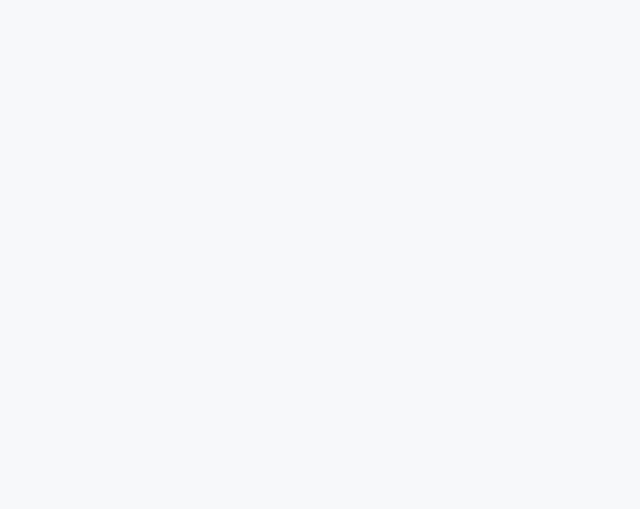
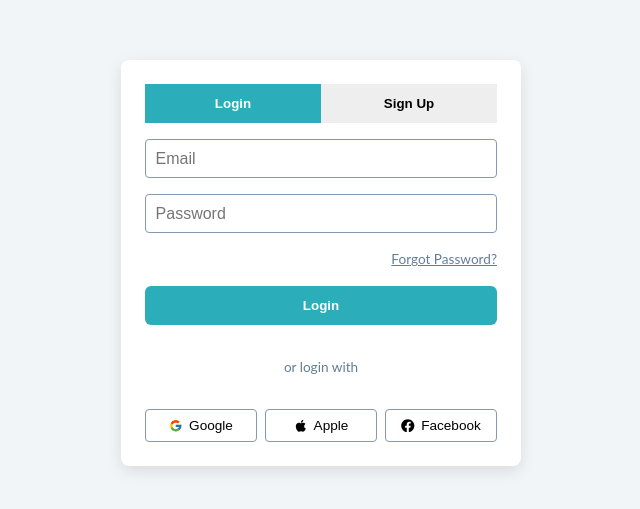
Before and after one commit to GUMELINNOVATION/ENDURR, a React (Create React App) app: page /Auth-page/auth in a window 1280 px wide. Before the commit this address had no page. Shown: the part 137-646 px from the top of the page, without its empty margins (319-959 px from the left). Built offline with nearby package versions, Linux system fonts and the light colour scheme.

Commit message:
first commit

```diff
--- a/src/App.js
+++ b/src/App.js
@@ -9,7 +9,8 @@ import HowItWorks from "./component/HowItWorks";
 import FAQ from "./component/FAQ";
 import Testimonials from "./component/Testimonials";
 import Footer from "./component/Footer";
-import Dashboard from "./dashboard"; // assuming dashboard/index.js exports default
+import Dashboard from "./dashboard";
+import AuthPage from "./Auth-page/auth";
 
 function Home() {
   return (
@@ -32,6 +33,8 @@ function App() {
     <Router>
       <Routes>
         <Route path="/" element={<Home />} />
+        <Route path="/Auth-page/auth" element={<AuthPage />} />{" "}
+        {/* Added auth route */}
         <Route path="/dashboard" element={<Dashboard />} />
       </Routes>
     </Router>
--- /dev/null
+++ b/src/Auth-page/AuthPage.css
@@ -0,0 +1,120 @@
+.auth-container {
+  min-height: 100vh;
+  background-color: hsl(210, 36%, 96%);
+  font-family: "Lato", sans-serif;
+  color: hsl(209, 61%, 16%);
+  display: flex;
+  align-items: center;
+  justify-content: center;
+  padding: 2rem;
+}
+
+.auth-tabs {
+  display: flex;
+  width: 100%;
+  max-width: 400px;
+  margin-bottom: 1rem;
+}
+
+.auth-tab {
+  flex: 1;
+  padding: 0.75rem;
+  font-weight: 700;
+  background-color: #eee;
+  border: none;
+  cursor: pointer;
+  transition: background-color 0.3s ease;
+}
+
+.auth-tab.active {
+  background-color: hsl(185, 62%, 45%);
+  color: #fff;
+}
+
+.auth-card {
+  background-color: #fff;
+  padding: 1.5rem;
+  border-radius: 8px;
+  box-shadow: 0 5px 15px rgba(0, 0, 0, 0.1);
+  width: 100%;
+  max-width: 400px;
+}
+
+.auth-form {
+  display: flex;
+  flex-direction: column;
+  gap: 1rem;
+}
+
+.auth-form input,
+.auth-form select {
+  padding: 0.6rem;
+  border: 1px solid hsl(209, 23%, 60%);
+  border-radius: 4px;
+  font-size: 1rem;
+  width: 100%;
+}
+
+.name-fields {
+  display: flex;
+  gap: 1rem;
+}
+
+.name-fields input {
+  flex: 1;
+}
+
+.forgot-password {
+  text-align: right;
+  font-size: 0.85rem;
+  color: hsl(210, 22%, 49%);
+  cursor: pointer;
+  text-decoration: underline;
+}
+
+.auth-btn {
+  padding: 0.75rem;
+  background-color: hsl(185, 62%, 45%);
+  color: #fff;
+  border: none;
+  border-radius: 6px;
+  cursor: pointer;
+  font-weight: 700;
+  transition: background-color 0.3s ease;
+}
+
+.auth-btn:hover {
+  background-color: hsl(184, 77%, 34%);
+}
+
+.divider {
+  text-align: center;
+  font-size: 0.85rem;
+  color: hsl(210, 22%, 49%);
+  margin: 1rem 0;
+}
+
+.social-btns {
+  display: flex;
+  justify-content: space-between;
+  gap: 0.5rem;
+}
+
+.social-btns button {
+  flex: 1;
+  padding: 0.5rem;
+  border: 1px solid hsl(209, 23%, 60%);
+  border-radius: 4px;
+  background-color: #fff;
+  display: flex;
+  align-items: center;
+  justify-content: center;
+  gap: 0.4rem;
+  font-size: 0.85rem;
+  cursor: pointer;
+  transition: background-color 0.2s ease;
+}
+
+.social-btns button:hover {
+  background-color: hsl(210, 36%, 92%);
+}
--- /dev/null
+++ b/src/Auth-page/auth.js
@@ -0,0 +1,81 @@
+import React, { useState } from "react";
+import { useNavigate } from "react-router-dom";
+import { FcGoogle } from "react-icons/fc";
+import { FaApple, FaFacebook } from "react-icons/fa";
+import "./AuthPage.css";
+
+const AuthPage = () => {
+  const [tab, setTab] = useState("login");
+  const navigate = useNavigate();
+
+  const handleLogin = (e) => {
+    e.preventDefault();
+
+    // Dummy logic - replace with real auth check
+    const email = e.target.email.value;
+    const password = e.target.password.value;
+
+    if (email === "test@example.com" && password === "password") {
+      navigate("/dashboard"); // ✅ redirect
+    } else {
+      alert("Invalid login credentials");
+    }
+  };
+
+  return (
+    <div className="auth-container">
+      <div className="auth-card">
+        <div className="auth-tabs">
+          <button
+            type="button"
+            className={`auth-tab ${tab === "login" ? "active" : ""}`}
+            onClick={() => setTab("login")}
+          >
+            Login
+          </button>
+          <button
+            type="button"
+            className={`auth-tab ${tab === "signup" ? "active" : ""}`}
+            onClick={() => setTab("signup")}
+          >
+            Sign Up
+          </button>
+        </div>
+
+        {tab === "login" ? (
+          <form className="auth-form" onSubmit={handleLogin}>
+            <input type="email" name="email" placeholder="Email" required />
+            <input
+              type="password"
+              name="password"
+              placeholder="Password"
+              required
+            />
+            <div className="forgot-password">Forgot Password?</div>
+            <button type="submit" className="auth-btn">
+              Login
+            </button>
+            <div className="divider">or login with</div>
+            <div className="social-btns">
+              <button type="button">
+                <FcGoogle /> Google
+              </button>
+              <button type="button">
+                <FaApple /> Apple
+              </button>
+              <button type="button">
+                <FaFacebook /> Facebook
+              </button>
+            </div>
+          </form>
+        ) : (
+          <form className="auth-form" onSubmit={(e) => e.preventDefault()}>
+            {/* Sign-up form code remains unchanged */}
+          </form>
+        )}
+      </div>
+    </div>
+  );
+};
+
+export default AuthPage;
--- a/src/component/Footer.js
+++ b/src/component/Footer.js
@@ -27,7 +27,7 @@ const Footer = () => {
         })}
       </ul>
       <p className="copyright">
-        copyright &copy; Backroads travel tours company
+        &copy; 2025 Gumel Innovation.
         <span id="date"></span> all rights reserved
       </p>
     </footer>
--- a/src/component/Hero.js
+++ b/src/component/Hero.js
@@ -11,9 +11,10 @@ const Hero = () => {
           Schedule your gym sessions, stay motivated, and crush your fitness
           goals together!
         </p>
-        <a href="#tours" className="btn hero-btn">
+
+        <Link to="./Auth-page/auth" className="btn hero-btn">
           Join for free
-        </a>
+        </Link>
 
         {/* Use Link for client-side navigation */}
         <Link to="/dashboard" className="btn hero-btn">
--- a/src/data.js
+++ b/src/data.js
@@ -38,7 +38,7 @@ export const socialLink = [
   {
     id: 3,
     href: "https://www.twitter.com",
-    icon: "fab fa-squarespace",
+    icon: "fab fa-instagram",
   },
 ];
 
```
Also changed, not shown: src/component/ui/button.js (+10 -8 lines), src/component/ui/card.js (+6 -9 lines), src/component/ui/input.js (added, +9 -0 lines), src/component/ui/tabs.js (added, +47 -0 lines).
